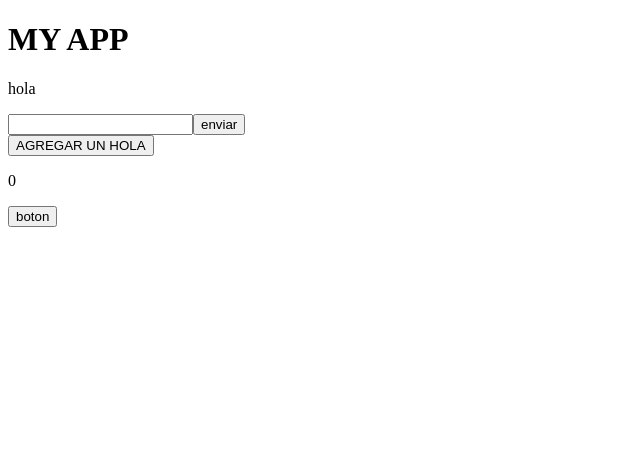
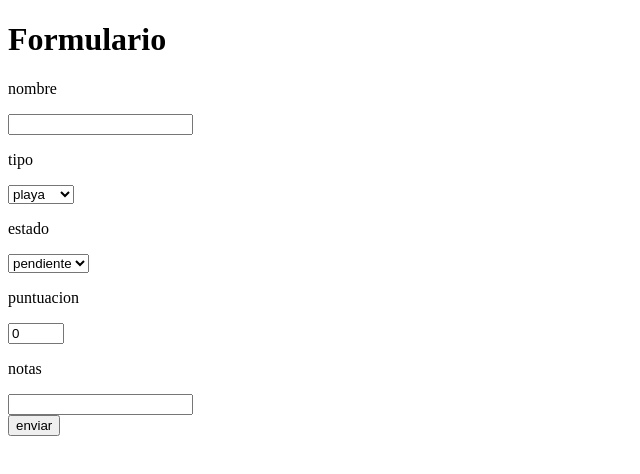
Before and after one commit to marianacastanedar/proyecto-viajes, a React (Vite) app: page / in a window 1280 px wide. Shown: the top 474 px of the page, without its empty margins (0-640 px from the left). Built offline with nearby package versions, Linux system fonts and the light colour scheme.

Commit message:
cambio para que item sea lista de objetos y no string en el formulario, map adecuado a objeto en lista items

```diff
--- a/src/App.jsx
+++ b/src/App.jsx
@@ -14,25 +14,18 @@ function App() {
         setItems([...items, nuevo]);
     }
     const [texto, setTexto] = useState("");
-    const [contador, setContador] = useState(0);
-
-    const sumar = (num) => {
-        setContador(contador+num);
-    }
 
 
     return (
 
         <div>
-            <Formulario agregar={agregarItem} />
+            <Formulario agregarItem={agregarItem} />
             <VerItem items={items} />
-            <p>{contador}</p>
-            <button onClick={()=> sumar(1)}>boton</button>
+
         </div>
 
 
     );
-
 }
 
 export default App;
--- a/src/components/FormularioItem.jsx
+++ b/src/components/FormularioItem.jsx
@@ -2,31 +2,93 @@ import { useState, useEffect } from "react";
 
 
 
-function Formulario({agregar}) {
+function Formulario({ agregarItem }) {
     const [texto, setTexto] = useState("");
+    const [nombre, setNombre] = useState("");
+    const [categoriaID, setCategoriaID] = useState("");
+    const [estado, setEstado] = useState("");
+    const [puntuacion, setPuntuacion] = useState(0);
+    const [notas, setNotas] = useState("");
+
+
+
+
     return (
         <div>
-            <h1>MY APP</h1>
+            <h1>Formulario</h1>
+            <form onSubmit={(e) => {
 
-            <p>hola</p>
-            <form onSubmit={(e) => {
                 e.preventDefault();
-                agregar(texto);
-                setTexto("");
+                const nuevoItem = {
+                    id: crypto.randomUUID(),
+                    nombre,
+                    categoriaID,
+                    estado,
+                    puntuacion,
+                    notas,
+                }
+                agregarItem(nuevoItem);
+
+                setNombre("");
+                setCategoriaID("");
+                setEstado("");
+                setPuntuacion(0)
+                setNotas("")
             }}>
-                <input
-                    value={texto}
-                    onChange={(e) => setTexto(e.target.value)}
+                <div>
+                    <p>nombre</p>
+                    <input
+                        value={nombre}
+                        onChange={(e) => setNombre(e.target.value)}
+                    />
+                </div>
+
+                <div>
+                    <p>tipo</p>
+                    <select
+                        value={categoriaID}
+                        onChange={(e) => setCategoriaID(e.target.value)}
+                    >
+                        <option>playa</option>
+                        <option>ciudad</option>
+                        <option>bosque</option>
+                    </select>
+                </div>
+
+                <div>
+                    <p>estado</p>
+                    <select
+                        value={estado}
+                        onChange={(e) => setEstado(e.target.value)}
+                    >
+                        <option>pendiente</option>
+                        <option>visitado</option>
+                    </select>
+                </div>
+
+                <div>
+                    <p>puntuacion</p>
+                    <input
+                    type="number"
+                    min="0"
+                    max="10"
+                    value={puntuacion}
+                    onChange={(e) => setPuntuacion(e.target.value)}
                 />
+                </div>
+
+                <div>
+                    <p>notas</p>
+                    <input
+                        value={notas}
+                        onChange={(e) => setNotas(e.target.value)}
+                    />
+                </div>
+
                 <button type="submit">
                     enviar
                 </button>
             </form>
-
-            <button onClick={() => agregar("HOLA")}>
-                AGREGAR UN HOLA
-            </button>
-
         </div>
     );
 }
--- a/src/components/ListaItems.jsx
+++ b/src/components/ListaItems.jsx
@@ -1,11 +1,17 @@
 function VerItem({ items }) {
-    return (
-        <div>
-            {items.map(item =>
-                <p key={item}>{item}</p>
-            )}
+  return (
+    <div>
+      {items.map(item =>
+        <div key={item.id}>
+          <p>{item.nombre}</p>
+          <p>{item.categoriaID}</p>
+          <p>{item.estado}</p>
+          <p>{item.puntuacion}</p>
+          <p>{item.notas}</p>
         </div>
+      )}
+    </div>
 
-    )
+  )
 }
 export default VerItem;
```
